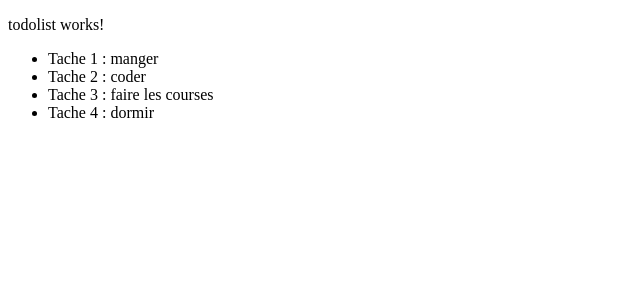
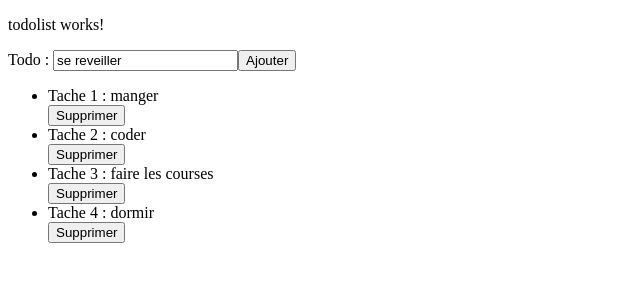
Before and after one commit to arny-wilk/todolistAngular, an Angular app: page / in a window 1280 px wide. Shown: the top 300 px of the page, without its empty margins (0-640 px from the left). Built offline with nearby package versions, Linux system fonts and the light colour scheme.

Commit message:
adding task and delete task features done

```diff
--- a/src/app.module.ts
+++ b/src/app.module.ts
@@ -3,9 +3,10 @@ import { TodolistComponent } from "./app/component/todolist/todolist.component";
 import { BrowserModule } from "@angular/platform-browser";
 import { AppComponent } from "./app/app.component";
 import { FormsModule } from "@angular/forms";
+import { TodoComponent } from './app/component/todo/todo.component';
 
 @NgModule({
-    declarations: [AppComponent, TodolistComponent],
+    declarations: [AppComponent, TodolistComponent, TodoComponent],
     imports: [BrowserModule, FormsModule],
     bootstrap: [ AppComponent]
 })
--- /dev/null
+++ b/src/app/component/todo/todo.component.html
@@ -0,0 +1 @@
+<p>todo works!</p>
--- a/src/app/component/todolist/todolist.component.html
+++ b/src/app/component/todolist/todolist.component.html
@@ -1,5 +1,17 @@
 <p>todolist works!</p>
 
+<form (ngSubmit)="onSubmit(todo)">
+  <label for="todo">Todo : </label>
+  <input type="text" id="todo" name="todo" [(ngModel)]="todo" required />
+  <button type="submit">Ajouter</button>
+</form>
+
 <ul>
-    <li *ngFor="let task of taskList; index as i" > Tache {{ i+1 }} :  {{ task }} </li>
+  <li *ngFor="let task of taskList; index as i">
+      Tache {{ i + 1 }} : {{ task }}
+      <!-- <button type="submit" *ngIf>Modifier</button> -->
+      <form (ngSubmit)="onDelete()">
+        <button type="submit">Supprimer</button>
+    </form>
+  </li>
 </ul>
--- a/src/app/component/todolist/todolist.component.ts
+++ b/src/app/component/todolist/todolist.component.ts
@@ -6,5 +6,23 @@ import { Component } from '@angular/core';
   styleUrls: ['./todolist.component.css'],
 })
 export class TodolistComponent {
+  todo: string = 'se reveiller';
+
   taskList: string[] = ['manger', 'coder', 'faire les courses', 'dormir'];
+
+  onSubmit(todo: string) {
+    this.taskList.push(todo);
+    console.log(`We addd the todo in the list : `, this.taskList);
+  }
+
+  updateTask(newTodo: string, todo: string) {
+    if (this.taskList.includes(todo)) {
+      newTodo = todo;
+    }
+  }
+
+  onDelete() {
+     this.taskList.pop();
+    console.log(`${this.taskList}`);
+  }
 }
```
Also changed, not shown: src/app/component/todo/todo.component.ts (added, +10 -0 lines), src/app/component/todo/todo.component.css (added), 1 other file (tests, documents, lock files or other folders).
